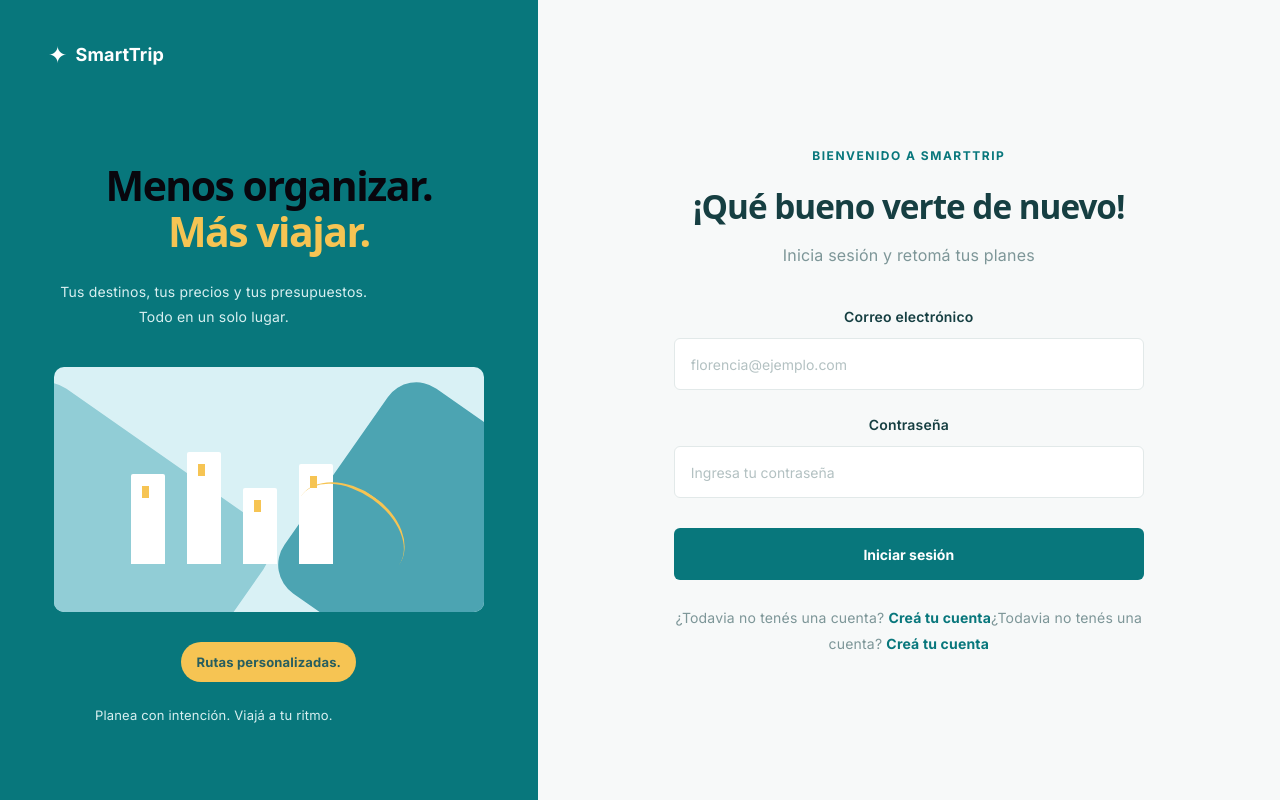
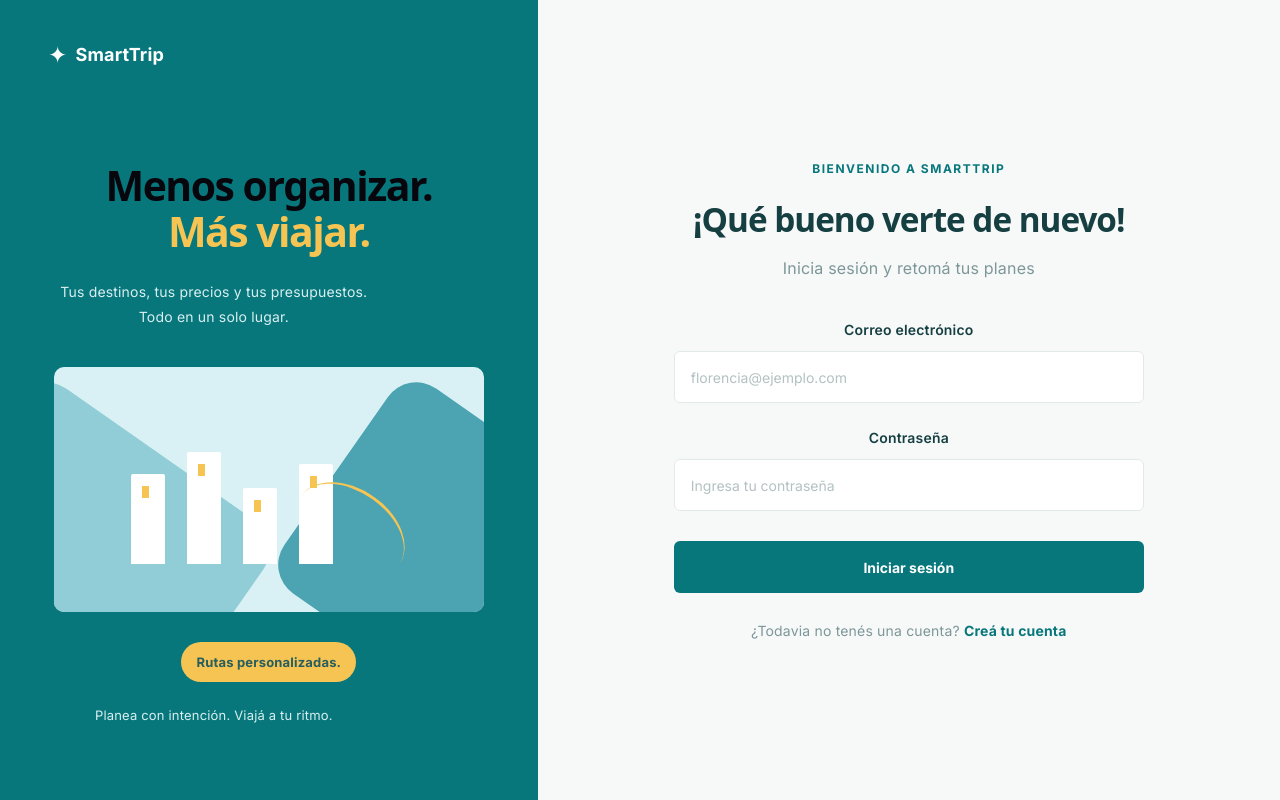
Before and after one commit to CaroMzz/SmartTrip-Frontend, a React (Vite) app: page / in a window 1280 px wide. Built offline with nearby package versions, Linux system fonts and the light colour scheme.

Commit message:
Correcciones

```diff
--- a/src/pages/login/Login.jsx
+++ b/src/pages/login/Login.jsx
@@ -44,8 +44,6 @@ function Login() {
           </form>
 
           <p className="signup-link">
-            ¿Todavia no tenés una cuenta?{" "}
-            <Link to="/register">Creá tu cuenta</Link>
             ¿Todavia no tenés una cuenta? <Link to="/register">Creá tu cuenta</Link>
           </p>
         </div>
```
